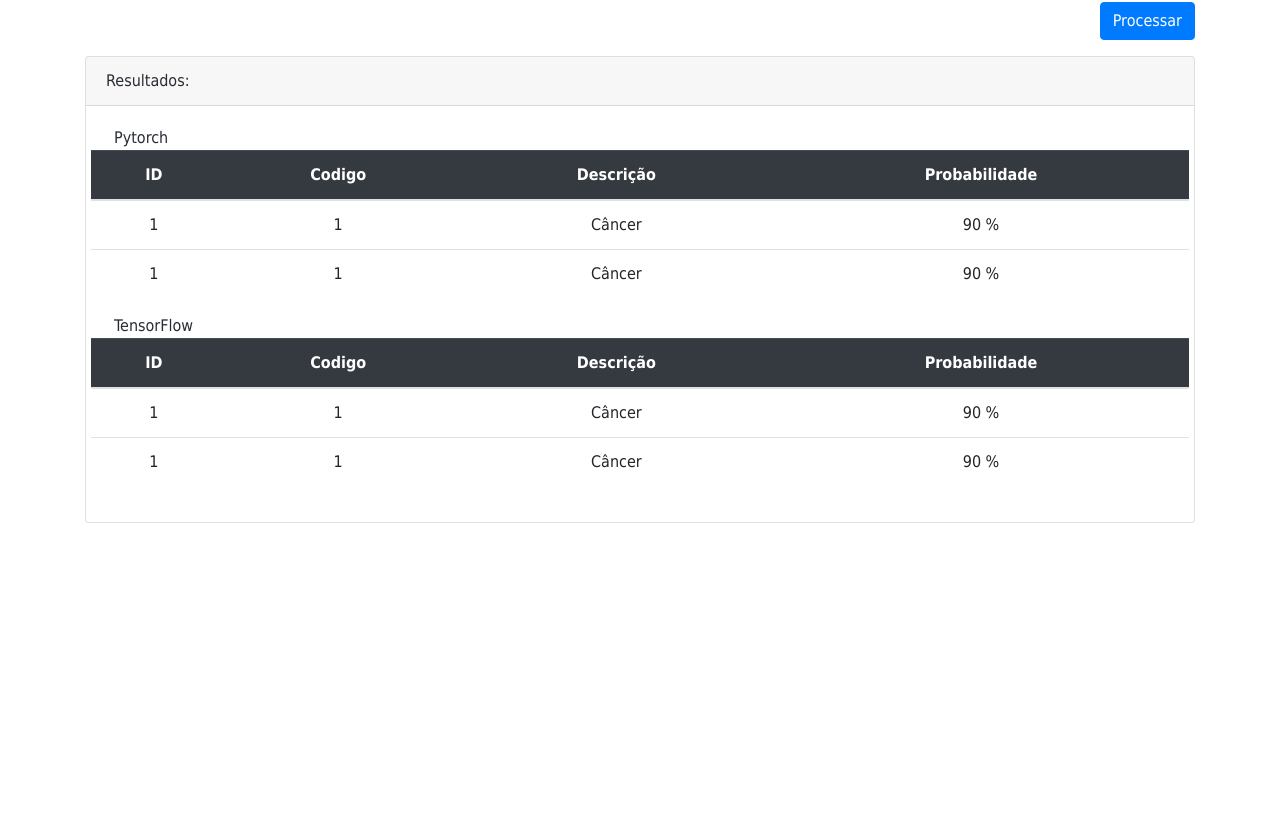
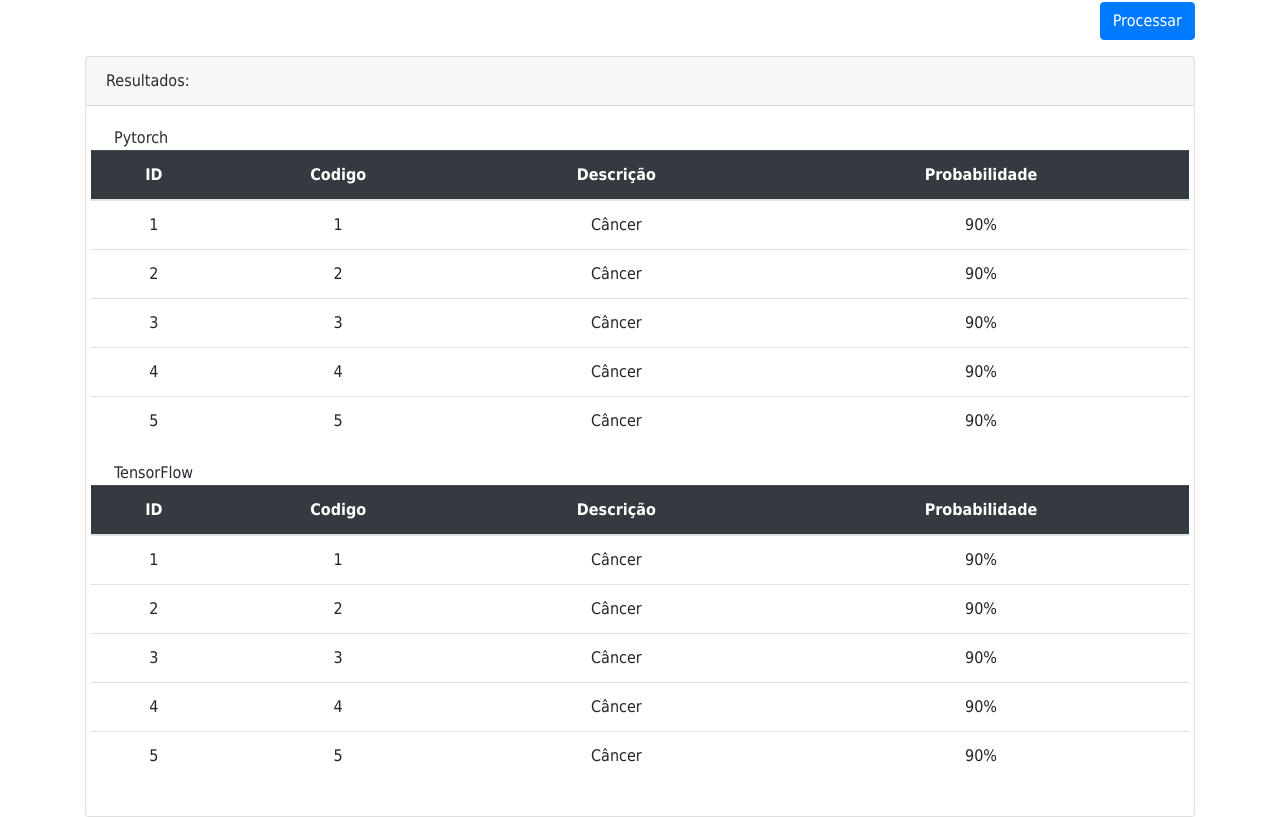
Before and after one commit to matheusangelo/material-bootstrap-react, a React (Create React App) app: page / in a window 1280 px wide. Shown: the part 619-1436 px from the top of the page. Before the commit the page ends 1142 px from the top, so only its background shows below. Built offline with nearby package versions, Linux system fonts and the light colour scheme; no server answers.

Commit message:
Ajuste cors e fetch

```diff
--- a/src/App.js
+++ b/src/App.js
@@ -12,7 +12,7 @@ class App extends Component {
           <NavBarTopo></NavBarTopo>
         </header>
         <div className="main-container" style={{ "align": "center" }}>
-           <Switch>
+          <Switch>
             <Route path="/" exact component={PaginaInicial} />
           </Switch>
         </div>
--- a/src/components/Inicial/Inicial.jsx
+++ b/src/components/Inicial/Inicial.jsx
@@ -1,5 +1,39 @@
 import React, { Component } from 'react';
 import { Container, Col, Row, Button, Card, CardBody, CardHeader, Table } from 'reactstrap';
+
+
+let mock_resultados = [
+    {
+        "id": "1",
+        "codigo": 1,
+        "descricao": "Câncer",
+        "probabilidade": 90,
+    },
+    {
+        "id": "2",
+        "codigo": 2,
+        "descricao": "Câncer",
+        "probabilidade": 90,
+    },
+    {
+        "id": "3",
+        "codigo": 3,
+        "descricao": "Câncer",
+        "probabilidade": 90,
+    },
+    {
+        "id": "4",
+        "codigo": 4,
+        "descricao": "Câncer",
+        "probabilidade": 90,
+    },
+    {
+        "id": "5",
+        "codigo": 5,
+        "descricao": "Câncer",
+        "probabilidade": 90,
+    },
+]
 
 
 class PaginaInicial extends Component {
@@ -8,7 +42,9 @@ class PaginaInicial extends Component {
         this.state = {
             titulo: "react",
             valor: 0,
-            data: []
+            data: [],
+            resultados: mock_resultados,
+            retorno: [],
         }
     }
 
@@ -20,6 +56,30 @@ class PaginaInicial extends Component {
         let vetor = this.state.data;
         vetor = [];
         alert(vetor.length);
+    }
+
+    componentDidMount() {
+        try {
+            let URL_BASE = "http://127.0.0.1:5000";
+            fetch(URL_BASE + '/v1/tensorflow', { method: 'GET', mode: 'cors'}).then((resultado) => {resultado.json().then((dados) => {
+                    let retornos = [];
+                    if (dados.success === true) {
+                        for (let i = 0; i < dados.data.length; i++) {
+                            retornos.push({
+                                status:dados.data[i].status
+                            })
+                        }
+                        console.log(retornos)
+                        this.setState({
+                            retorno: retornos
+                        });
+                    }
+                })
+            })
+        }
+        catch (e) {
+            console.log(e)
+        }
     }
 
 
@@ -110,35 +170,16 @@ class PaginaInicial extends Component {
                                                 </tr>
                                             </thead>
                                             <tbody>
-                                                <tr>
-                                                    <td>
-                                                        1
-                                        </td>
-                                                    <td>
-                                                        1
-                                        </td>
-                                                    <td>
-                                                        Câncer
-                                        </td>
-                                                    <td>
-                                                        90 %
-                                        </td>
-                                                </tr>
-
-                                                <tr>
-                                                    <td>
-                                                        1
-                                        </td>
-                                                    <td>
-                                                        1
-                                        </td>
-                                                    <td>
-                                                        Câncer
-                                        </td>
-                                                    <td>
-                                                        90 %
-                                        </td>
-                                                </tr>
+                                                {this.state.resultados.map((resultado, i) => {
+                                                    return (
+                                                        <tr>
+                                                            <td>{resultado.id}</td>
+                                                            <td>{resultado.codigo}</td>
+                                                            <td>{resultado.descricao}</td>
+                                                            <td>{resultado.probabilidade}%</td>
+                                                        </tr>
+                                                    )
+                                                })}
                                             </tbody>
                                         </Table>
                                     </Row>
@@ -158,35 +199,16 @@ class PaginaInicial extends Component {
                                                 </tr>
                                             </thead>
                                             <tbody>
-                                                <tr>
-                                                    <td>
-                                                        1
-                                        </td>
-                                                    <td>
-                                                        1
-                                        </td>
-                                                    <td>
-                                                        Câncer
-                                        </td>
-                                                    <td>
-                                                        90 %
-                                        </td>
-                                                </tr>
-
-                                                <tr>
-                                                    <td>
-                                                        1
-                                        </td>
-                                                    <td>
-                                                        1
-                                        </td>
-                                                    <td>
-                                                        Câncer
-                                        </td>
-                                                    <td>
-                                                        90 %
-                                        </td>
-                                                </tr>
+                                                {this.state.resultados.map((resultado, i) => {
+                                                    return (
+                                                        <tr>
+                                                            <td>{resultado.id}</td>
+                                                            <td>{resultado.codigo}</td>
+                                                            <td>{resultado.descricao}</td>
+                                                            <td>{resultado.probabilidade}%</td>
+                                                        </tr>
+                                                    )
+                                                })}
                                             </tbody>
                                         </Table>
                                     </Row>
```
